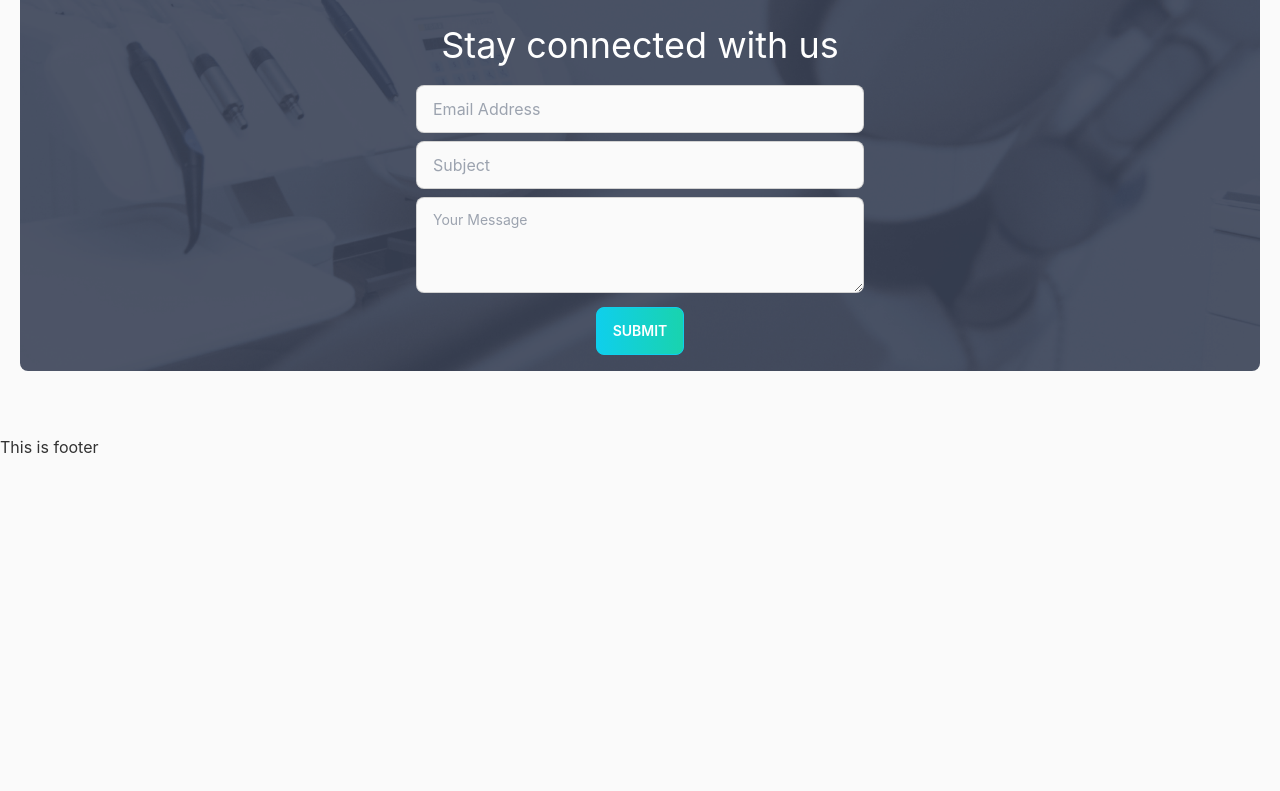
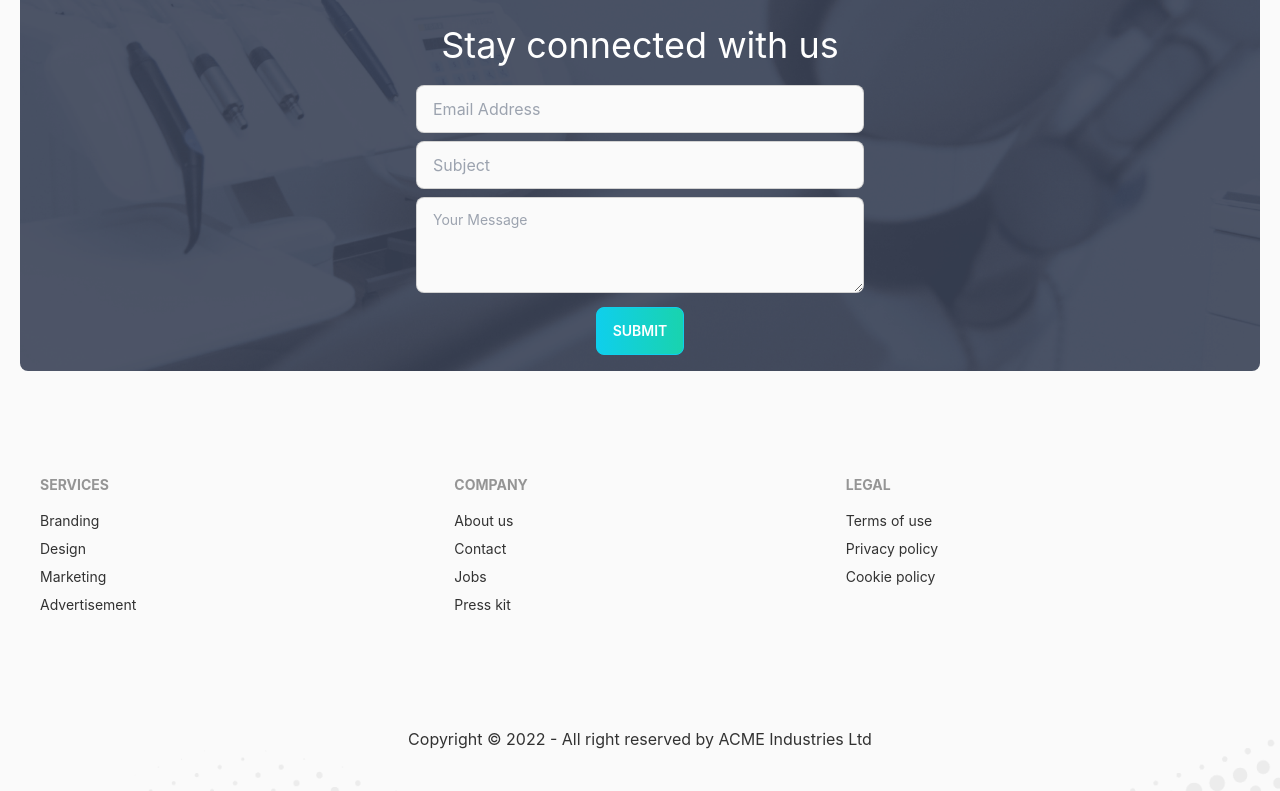
Before and after one commit to Atherbiswas/doctors-portal-client, a React (Create React App) app: page / in a window 1280 px wide. Shown: the part 2848-3639 px from the top of the page. Before the commit the page ends 3307 px from the top, so only its background shows below. Built offline with nearby package versions, Linux system fonts and the light colour scheme.

Commit message:
footer added

```diff
--- a/src/Pages/Shared/Footer/Footer.js
+++ b/src/Pages/Shared/Footer/Footer.js
@@ -1,11 +1,36 @@
-import React from 'react';
+import React from "react";
+import { Link } from "react-router-dom";
 
 const Footer = () => {
-    return (
-        <div>
-            <h1>This is footer</h1>
+  return (
+    <footer className="p-10 bg-[url('/src/assets/images/footer.png')]">
+      <div className="footer">
+      <div>
+        <span className="footer-title">Services</span>
+        <Link to="/" className="link link-hover">Branding</Link>
+        <Link to="/" className="link link-hover">Design</Link>
+        <Link to="/" className="link link-hover">Marketing</Link>
+        <Link to="/" className="link link-hover">Advertisement</Link>
+      </div>
+      <div>
+        <span className="footer-title">Company</span>
+        <Link to="/" className="link link-hover">About us</Link>
+        <Link to="/contact" className="link link-hover">Contact</Link>
+        <Link to="/" className="link link-hover">Jobs</Link>
+        <Link to="/" className="link link-hover">Press kit</Link>
+      </div>
+      <div>
+        <span className="footer-title">Legal</span>
+        <Link to="/" className="link link-hover">Terms of use</Link>
+        <Link to="/" className="link link-hover">Privacy policy</Link>
+        <Link to="/" className="link link-hover">Cookie policy</Link>
+      </div>
+      </div>
+      <div className="text-center mt-28">
+        <p>Copyright © 2022 - All right reserved by ACME Industries Ltd</p>
         </div>
-    );
+    </footer>
+  );
 };
 
 export default Footer;
--- a/src/Router/PublicRoutes.js/Routes.js
+++ b/src/Router/PublicRoutes.js/Routes.js
@@ -1,5 +1,6 @@
 import { createBrowserRouter } from "react-router-dom";
 import Main from "../../layouts/Main";
+import ContactUs from "../../Pages/Home/ContactUs/ContactUs";
 import Home from "../../Pages/Home/Home/Home";
 import Login from "../../Pages/Login/Login";
 
@@ -15,6 +16,10 @@
             {
                 path: '/login',
                 element: <Login></Login>
+            },
+            {
+                path: '/contact',
+                element: <ContactUs></ContactUs>
             }
         ]
     }
--- a/tailwind.config.js
+++ b/tailwind.config.js
@@ -20,7 +20,8 @@
     extend: {
       backgroundImage: {
         bannerImage: "url('/src/assets/images/bg.png')",
-        doctorImage: "url('/src/assets/images/appointment.png')"
+        doctorImage: "url('/src/assets/images/appointment.png')",
+        footerImage: "url('/src/assets/images/footer.png')"
       }
     },
   },
```
